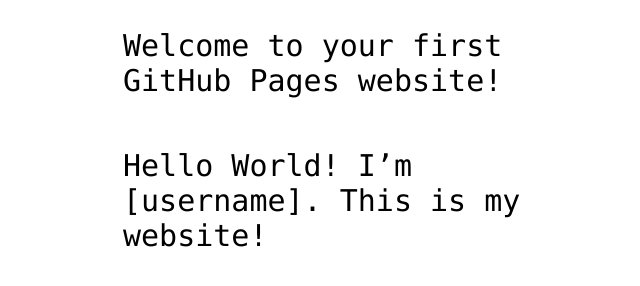
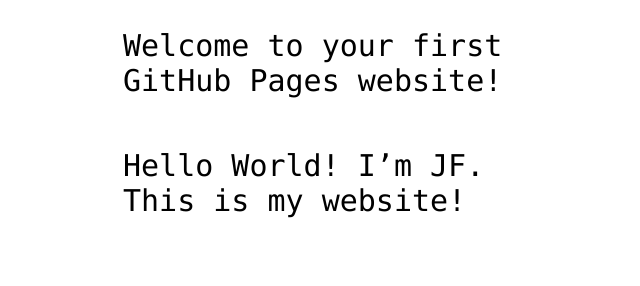
Before and after one commit to jimfyc/JF-hello-my-world, a plain HTML site: page index.html in a window 1280 px wide. Shown: the part 360-646 px from the top of the page, without its empty margins (317-957 px from the left). Drawn offline with Linux system fonts and the light colour scheme.

Commit message:
Update index.html

```diff
--- a/index.html
+++ b/index.html
@@ -13,7 +13,7 @@
 
 <!-- Change this code here by copy and pasting your template on line 15 -->
 <p>Welcome to your first GitHub Pages website!</p>
-<p>Hello World! I’m [username]. This is my website!</p>
+<p>Hello World! I’m JF. This is my website!</p>
 
 </body>
 </html>
```
